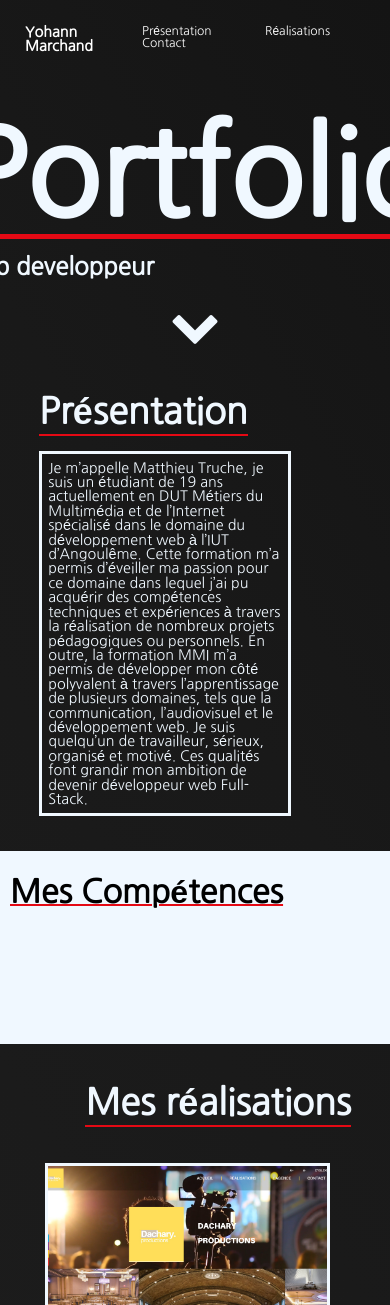
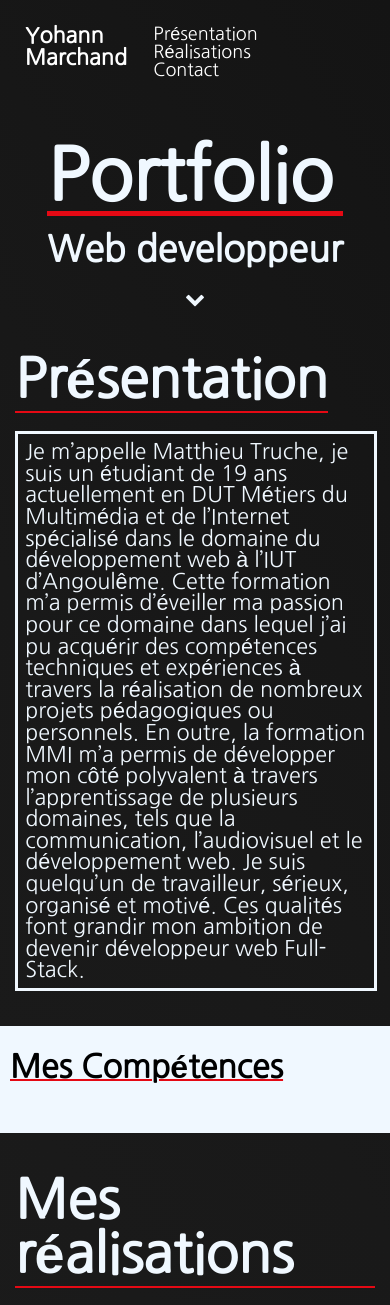
Before and after one commit to yohannmarchand/portfolio, a PHP site: page / in a window 390 px wide; the page is wider, and only the part inside the window is pictured. Shown: the top 1305 px of that part. Run offline with PHP 8.4, Linux system fonts and the light colour scheme; style sheets or scripts are compiled from the project's sources; some libraries are stand-ins or nearby versions; some web fonts are replaced.

Commit message:
update responsive

```diff
--- a/src/assets/scss/layout.scss
+++ b/src/assets/scss/layout.scss
@@ -17,13 +17,18 @@
   overflow-x: hidden;
   width: 100%;
   @include screen_mid{
-    font-size: 12px;
+    font-size: 18px;
   }
+
 }
 
 section {
   padding: 0px 10%;
   margin: 35px 0px;
+
+  @include screen_mid{
+    padding: 0px 15px;
+  }
 }
 
 strong {
@@ -37,6 +42,10 @@
 
 .fa {
   font-size: 50px;
+
+  @include screen_small{
+    font-size: 20px;
+  }
 }
 
 .show {
--- a/src/assets/scss/mixin.scss
+++ b/src/assets/scss/mixin.scss
@@ -9,3 +9,15 @@
       @content;
     }
   }
+
+  @mixin screen_Xsmall {
+    @media (max-width: 800px) {
+      @content;
+    }
+  }
+
+  @mixin screen_small {
+    @media (max-width: 600px) {
+      @content;
+    }
+  }
--- a/src/assets/scss/style/contact.scss
+++ b/src/assets/scss/style/contact.scss
@@ -25,6 +25,10 @@
     display: flex;
     margin-bottom: 10%;
 
+    @include screen_mid{
+        flex-direction: column;
+      }
+
    }
   }
 
@@ -36,6 +40,21 @@
     padding-bottom: 5px;
     color: aliceblue;
     width: 400px;
+
+    @include screen_mid{
+        width: 500px;
+      }
+
+      @include screen_small{
+        width: 300px;
+    }
+
+    @include screen_Xsmall{
+        width: 400px;
+      }
+
+
+
 
   }
 
@@ -51,6 +70,11 @@
     flex-direction: column;
     margin-left: 35px;
 
+    @include screen_mid{
+        margin-top: 50px;
+        margin-left: 0px;
+      }
+
 }
 
 textarea{
@@ -60,9 +84,26 @@
     resize: none;
     width: 800px;
     padding: 10px;
+
+    @include screen_mid{
+        width: 500px;
+      }
+      @include screen_Xsmall{
+        width: 400px;
+      }
+
+
+      @include screen_small{
+        width: 300px;
+    }
+
 }
 
 .contact__label--center{
     text-align: center;
     margin: 35px;
+
+    @include screen_mid{
+        margin-top: 0px;
+      }
 }
--- a/src/assets/scss/style/footer.scss
+++ b/src/assets/scss/style/footer.scss
@@ -6,6 +6,12 @@
     justify-content: space-around;
     align-items: center;
     color: black;
+
+    span{
+        @include screen_small{
+            text-align: center;
+          }
+    }
 
     a{
         color: black;
@@ -19,9 +25,16 @@
 
     >a{
         margin-right: 20px;
+
     }
 
     a:last-child{
         font-size: xx-large;
+
+        @include screen_small{
+            font-size: 16px;
+          }
+
+
     }
 }
--- a/src/assets/scss/style/homepage.scss
+++ b/src/assets/scss/style/homepage.scss
@@ -8,6 +8,14 @@
   font-size: 10rem;
   border-bottom: 5px solid #e50914;
   margin-bottom: 15px;
+
+  @include screen_mid{
+    font-size: 7rem;
+  }
+
+  @include screen_small{
+    font-size: 4rem;
+  }
 }
 
 .homepage__job {
--- a/src/assets/scss/style/presentation.scss
+++ b/src/assets/scss/style/presentation.scss
@@ -18,6 +18,9 @@
   border: 3px aliceblue solid;
   padding: 2%;
   font-size: larger;
+  @include screen_mid{
+    width: 95%;
+  }
 }
 
 .presentation__cv {
--- a/src/assets/scss/style/realisation.scss
+++ b/src/assets/scss/style/realisation.scss
@@ -31,7 +31,15 @@
   height: 600px;
   margin-right: 15px;
   @include screen_mid{
-    height: 400px;
+    height: 600px;
+}
+
+@include screen_Xsmall{
+  height: 400px;
+}
+
+@include screen_small{
+  height: 650px;
 }
 
 }
--- a/src/assets/scss/style/skills.scss
+++ b/src/assets/scss/style/skills.scss
@@ -18,9 +18,19 @@
         margin: 25px 100px;
         transition: font-size 0.5s ease-in-out;
 
-        @include screen_mid{
+        @include screen_large{
             font-size: 500%;
             margin: 12px 50px;
+          }
+
+          @include screen_mid{
+            font-size: 400%;
+            margin: 7px 25px;
+          }
+
+          @include screen_mid{
+            font-size: 250%;
+            margin: 5px 12px;
           }
 
     }
```
